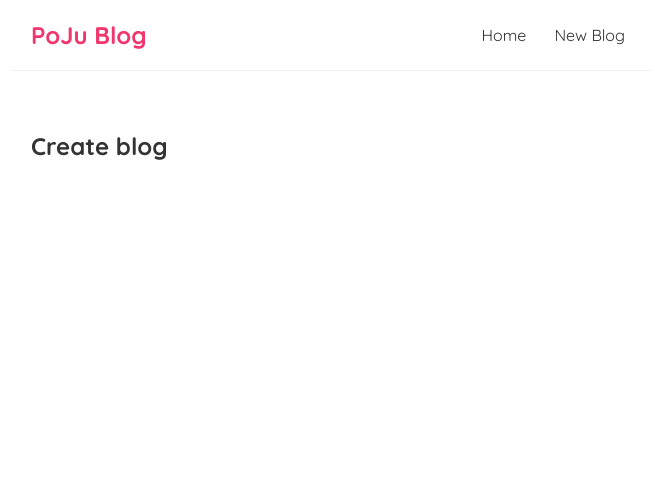
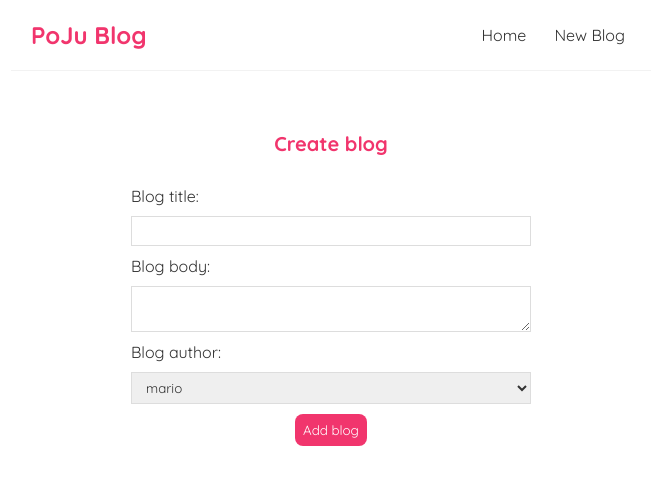
Before and after one commit to poju3185/react-blog, a React (Create React App) app: page /create in a window 1280 px wide. Shown: the top 484 px of the page, without its empty margins (309-964 px from the left). Built offline with nearby package versions, Linux system fonts and the light colour scheme.

Commit message:
Add blog detail pages:

```diff
--- a/src/App.js
+++ b/src/App.js
@@ -2,6 +2,7 @@ import Navbar from "./Navbar";
 import Home from "./Home";
 import { BrowserRouter as Router, Route, Switch } from "react-router-dom";
 import Create from "./Create";
+import BlogDetails from "./BlogDetails";
 
 function App() {
   return (
@@ -16,6 +17,9 @@ function App() {
             <Route path="/create">
               <Create />
             </Route>
+            <Route path="/blogs/:id">
+              <BlogDetails />
+            </Route>
           </Switch>
         </div>
       </div>
--- /dev/null
+++ b/src/BlogDetails.js
@@ -0,0 +1,35 @@
+import { useParams } from "react-router-dom";
+import useFetch from "./useFetch";
+import { useHistory } from "react-router-dom";
+
+const BlogDetails = () => {
+  const { id } = useParams();
+  const {
+    data: blog,
+    isLoading,
+    error,
+  } = useFetch(`http://localhost:8000/blogs/${id}`);
+  const history = useHistory();
+
+  const handleDelete = () => {
+    fetch(`http://localhost:8000/blogs/${id}`, {
+      method: "DELETE",
+    }).then(history.push("/"));
+  };
+  return (
+    <div className="blog-details">
+      {isLoading && <div>Loading...</div>}
+      {error && <div>{error} </div>}
+      {blog && (
+        <article>
+          <h2>{blog.title}</h2>
+          <p>Written by {blog.author}</p>
+          <div>{blog.body}</div>
+          <button onClick={handleDelete}>Delete</button>
+        </article>
+      )}
+    </div>
+  );
+};
+
+export default BlogDetails;
--- a/src/BlogList.js
+++ b/src/BlogList.js
@@ -1,12 +1,15 @@
-const BlogList = ({ blogs, title , handleDelete}) => {
+import { Link } from "react-router-dom/cjs/react-router-dom.min";
+
+const BlogList = ({ blogs, title, handleDelete }) => {
   return (
     <div className="blog-list">
       <h2>{title}</h2>
       {blogs.map((blog) => (
         <div className="blog-preview" key={blog.id}>
-          <h2>{blog.title}</h2>
-          <p>Written by {blog.author}</p>
-          <button onClick={() => handleDelete(blog.id)}>Delete post</button>
+          <Link to={`/blogs/${blog.id}`}>
+            <h2>{blog.title}</h2>
+            <p>Written by {blog.author}</p>
+          </Link>
         </div>
       ))}
     </div>
--- a/src/Create.js
+++ b/src/Create.js
@@ -1,5 +1,59 @@
+import { useState } from "react";
+import { useHistory } from "react-router-dom";
+
 const Create = () => {
-    return ( <div className="create"><h2>Create blog</h2></div>  );
-}
+  const [title, setTitle] = useState("");
+  const [body, setBody] = useState("");
+  const [author, setAuthor] = useState("mario");
+  const [isPending, setIsPending] = useState(false);
+  const history = useHistory();
+
+  const handleSubmmit = (e) => {
+    e.preventDefault();
+    const blog = { title, body, author };
+
+    setIsPending(true);
+    fetch("http://localhost:8000/blogs", {
+      method: "POST",
+      headers: { "Content-Type": "application/json" },
+      body: JSON.stringify(blog),
+    }).then(() => {
+      console.log("upload success");
+      setIsPending(false);
+      history.push("/");
+    });
+  };
+  return (
+    <div className="create">
+      <h2>Create blog</h2>
+      <form onSubmit={handleSubmmit}>
+        <label>Blog title:</label>
+        <input
+          type="text"
+          required
+          value={title}
+          onChange={(e) => {
+            setTitle(e.target.value);
+          }}
+        />
+        <label>Blog body:</label>
+        <textarea
+          required
+          value={body}
+          onChange={(e) => {
+            setBody(e.target.value);
+          }}
+        ></textarea>
+        <label>Blog author:</label>
+        <select value={author} onChange={(e) => setAuthor(e.target.value)}>
+          <option value="mario">mario</option>
+          <option value="yoshi">yoshi</option>
+        </select>
+        {!isPending && <button>Add blog</button>}
+        {isPending && <button disabled>Uploading...</button>}
+      </form>
+    </div>
+  );
+};
 
 export default Create;
--- a/src/index.css
+++ b/src/index.css
@@ -48,3 +48,56 @@
   color: #f1356d;
   margin-bottom: 8px;
 }
+.blog-preview a{
+  text-decoration: none;
+}
+
+/* blog details page */
+.blog-details h2 {
+  font-size: 20px;
+  color: #f1356d;
+  margin-bottom: 10px;
+}
+.blog-details div {
+  margin: 20px 0;
+}
+.blog-details button {
+  background: #f1356d;
+  color: #fff;
+  border: 0;
+  padding: 8px;
+  border-radius: 8px;
+  cursor: pointer;
+}
+
+/* create new blog form */
+.create {
+  max-width: 400px;
+  margin: 0 auto;
+  text-align: center;
+}
+.create label {
+  text-align: left;
+  display: block;
+}
+.create h2 {
+  font-size: 20px;
+  color: #f1356d;
+  margin-bottom: 30px;
+}
+.create input, .create textarea, .create select {
+  width: 100%;
+  padding: 6px 10px;
+  margin: 10px 0;
+  border: 1px solid #ddd;
+  box-sizing: border-box;
+  display: block;
+}
+.create button {
+  background: #f1356d;
+  color: #fff;
+  border: 0;
+  padding: 8px;
+  border-radius: 8px;
+  cursor: pointer;
+}
```
